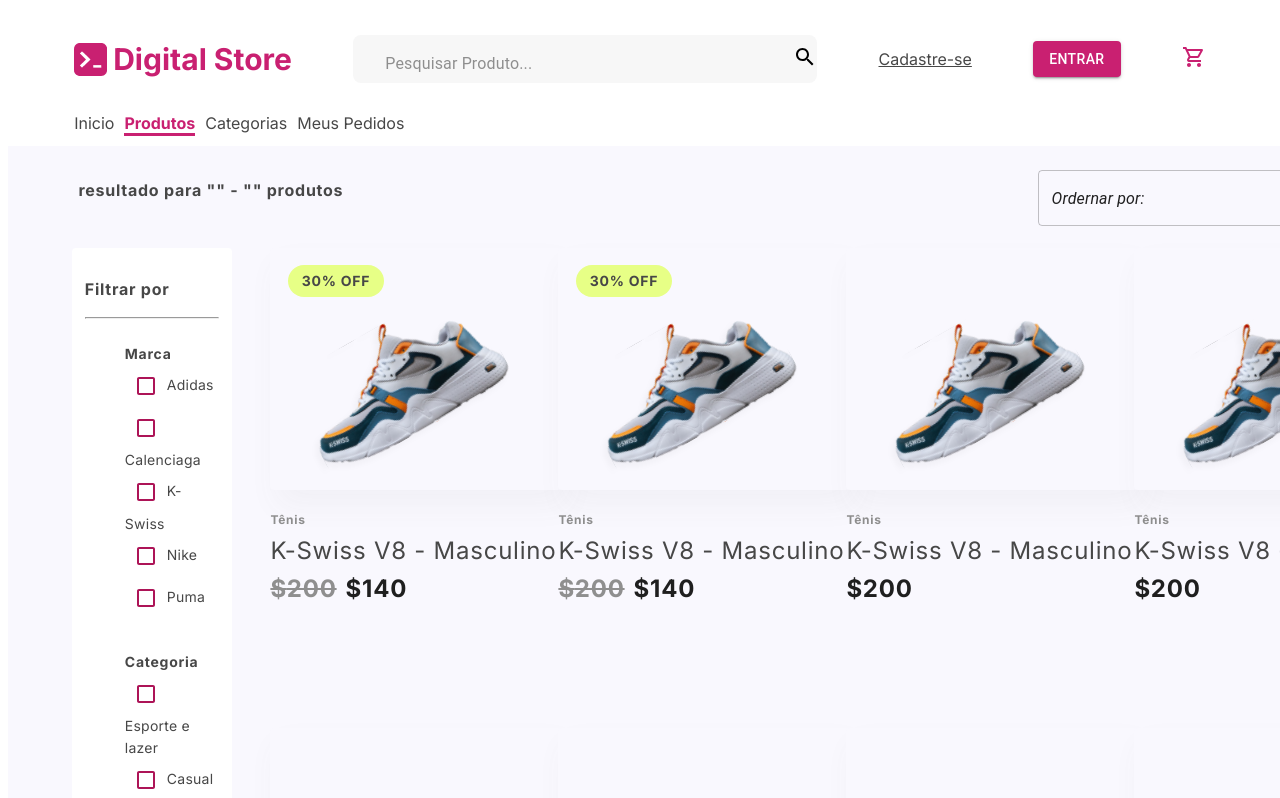
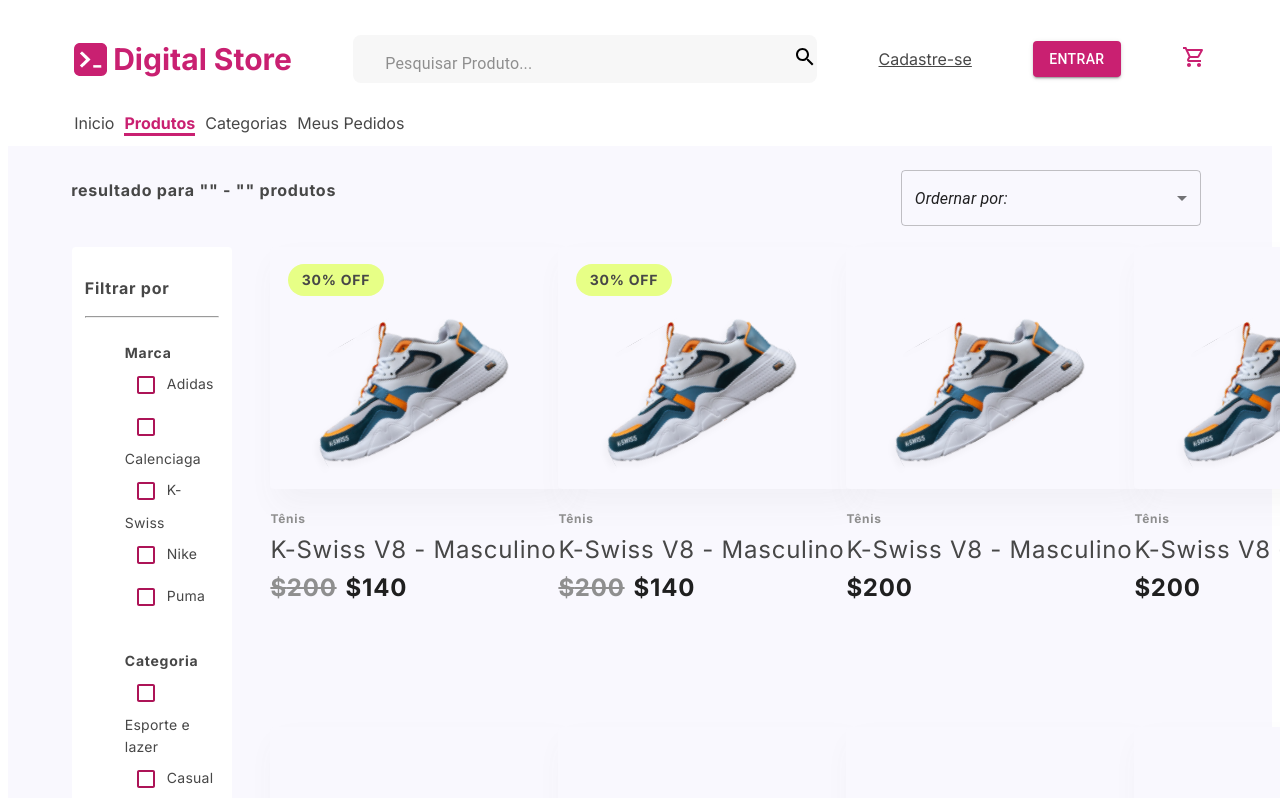
Before and after one commit to fniellylima/loja_online_grupo2, a React (Create React App) app in the folder fs13-loja-online-main/: page /produtos in a window 1280 px wide. Shown: the top 798 px of the page. Built offline with nearby package versions, Linux system fonts and the light colour scheme; data requests are answered from the project's data file; what react-swipeable-views-utils would draw is missing.

Commit message:
ajustei lista sendo cortada na pagina de produtos, background da sessao colecoes e da homepage

```diff
--- a/fs13-loja-online-main/src/components/Card/index.js
+++ b/fs13-loja-online-main/src/components/Card/index.js
@@ -28,6 +28,7 @@
                             {offer && <p id="DiscountedItemValue">${DiscountCalculation(price, offer)}</p>}
                         </div>
                     </div>
+
             </div>
         </Grid>
     )
--- a/fs13-loja-online-main/src/components/Card/styles.scss
+++ b/fs13-loja-online-main/src/components/Card/styles.scss
@@ -83,6 +83,7 @@
                 line-height: 38px;
                 letter-spacing: 0.75px;
                 color: #1F1F1F;
+
             }
 
             p#DiscountedItemValue {
@@ -96,12 +97,12 @@
             }
         }
     }
+
+
 }
 
 .CardContainer:hover {
     box-shadow: 1px 2px 2px 1px  #dbd9d9;
-   //  -webkit-box-shadow: 1px 1px 3px #666;
-   //  -moz-box-shadow: 1px 1px 3px #666;
      cursor: pointer;
      transform: scale(1.1);
      margin-bottom: 10px;
--- a/fs13-loja-online-main/src/components/FeaturedCollections2/styles.scss
+++ b/fs13-loja-online-main/src/components/FeaturedCollections2/styles.scss
@@ -3,7 +3,6 @@
     flex-direction: column;
     justify-content: center;
     align-items: center;
-    background-color: #F5F5F5;
     padding: 20px;
     margin-top: 20px;
   }
--- a/fs13-loja-online-main/src/components/SpecialOffer/styles.scss
+++ b/fs13-loja-online-main/src/components/SpecialOffer/styles.scss
@@ -13,7 +13,6 @@
 }
 
     .gridImagem {
-    // border: 1px solid red;
     width: 40%;
     height: 548px;
     display: flex;
@@ -44,15 +43,11 @@
 
 
     .gridTexto {
-        // position: absolute;
-        // border: 1px solid rgb(13, 0, 255);
         width: 40%;
         height: 548px;
         display: flex;
         flex-direction: column;
         align-items: center;
-        justify-content: start;
-
 
         div {
             display: flex;
--- a/fs13-loja-online-main/src/pages/Products/index.js
+++ b/fs13-loja-online-main/src/pages/Products/index.js
@@ -190,7 +190,7 @@
                             </ul>
                         </div>
                     </div>
-                    <div>
+                    <div className="teste">
                         <Grid container spacing={12} style={{ width: "72em" }}>
                             {productsAPI.map(product => (
                                 <Card offer={product.offer} productImg={productImg} productName={product.product} brand={product.brand} model={product.model} price={product.price} />
--- a/fs13-loja-online-main/src/pages/Products/styles.scss
+++ b/fs13-loja-online-main/src/pages/Products/styles.scss
@@ -1,7 +1,7 @@
 div.ProductContainer {
     background-color: #F9F8FE;
     margin-top: 2%;
-    width: 110vw;
+    width: 100%;
     height: max-content;
 
     div.ProductContainerHeader {
@@ -25,7 +25,7 @@
         width: 100vw;
         height: max-content;
         display: flex;
-        padding-bottom: 2%;
+        padding-bottom: 3%;
 
         div#ProductContentFilter {
             width: 15vw;
```
Lines whose indentation alone changed are shown as unchanged.
